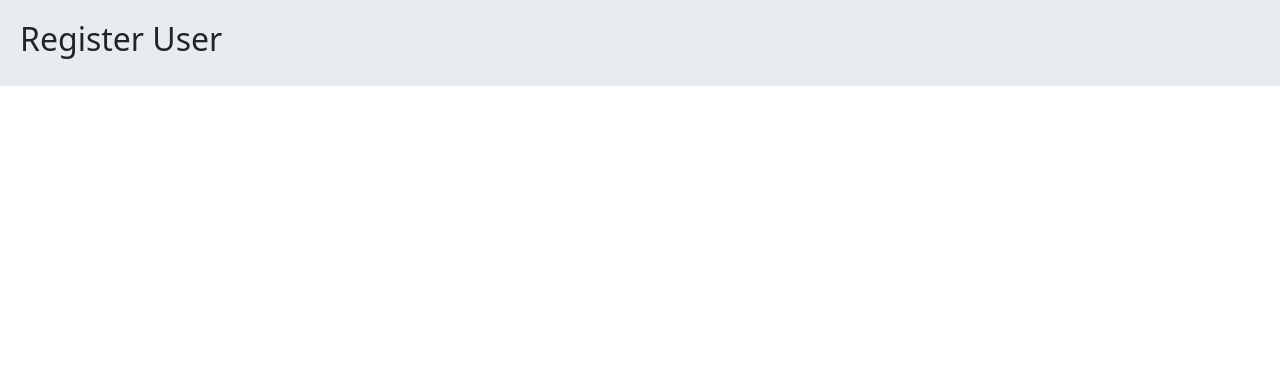
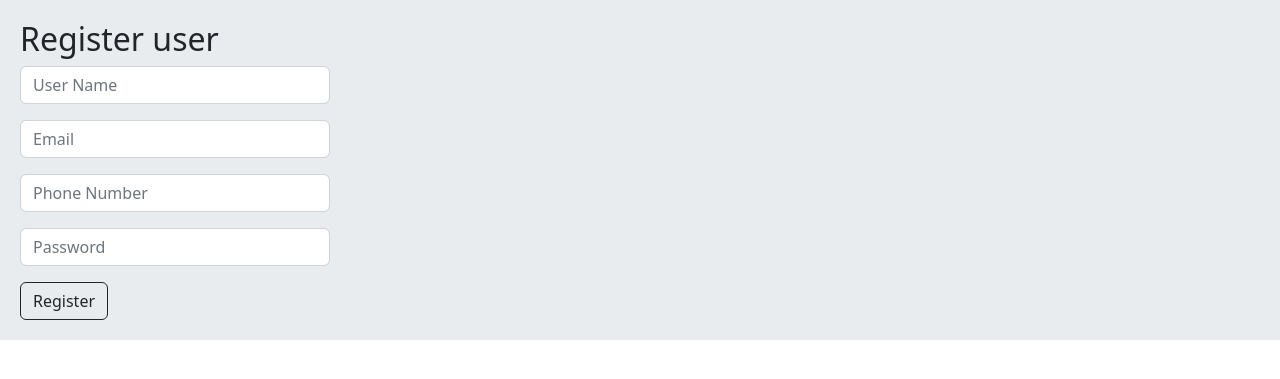
Before and after one commit to khodetitus/Django_Shopping, a Django app: template base/customers/templates/customers/register.html in a window 1280 px wide. Shown: the part 56-435 px from the top of the page. Run offline with Django 4.2, Linux system fonts and the light colour scheme; the template is opened without the code that fills it: values that come from a table or form of the project are taken from there, others are empty.

Commit message:
Watch_Shop | customers | forms-urls-views |modify file | khodetitus

```diff
--- /dev/null
+++ b/base/customers/forms.py
@@ -0,0 +1,30 @@
+from django import forms
+from .models import Customer
+
+
+class RegisterForm(forms.Form):
+    user_name = forms.CharField(label="",
+                                widget=forms.TextInput(attrs={"class": "form-control", "placeholder": "User Name"}))
+    email = forms.EmailField(label="", widget=forms.EmailInput(attrs={"class": "form-control", "placeholder": "Email"}))
+    phone_number = forms.CharField(label="", widget=forms.TextInput(
+        attrs={"class": "form-control", "placeholder": "Phone Number"}))
+    password = forms.CharField(label="",
+                               widget=forms.PasswordInput(attrs={"class": "form-control", "placeholder": "Password"}))
+
+    def clean_email(self):
+        email = self.cleaned_data["email"]
+        customer = Customer.objects.filter(email=email)
+        if customer.exists():
+            raise forms.ValidationError("This email is already registered")
+        return email
+
+    def clean_phone_number(self):
+        phone_number = self.cleaned_data["phone_number"]
+        customer = Customer.objects.filter(phone_number=phone_number)
+        if customer.exists():
+            raise forms.ValidationError("This phone number is already registered")
+        return phone_number
+
+# class LoginForm(forms.Form):
+#     email = forms.EmailField()
+#     password = forms.CharField()
--- a/base/customers/templates/customers/register.html
+++ b/base/customers/templates/customers/register.html
@@ -1,6 +1,12 @@
 {% extends "base.html" %}
 {% block content %}
     <h2>
-    Register User
+        Register user
     </h2>
+    <form action="" method="post" class="col-md-3">
+        {% csrf_token %}
+        {{ form.as_p }}
+        <input type="submit" value="Register" class="btn btn-outline-dark">
+    </form>
+
 {% endblock %}
--- a/base/customers/urls.py
+++ b/base/customers/urls.py
@@ -1,6 +1,7 @@
 from django.urls import path
 from .views import RegisterView, LoginView, LogoutView
 
+app_name = 'customers'
 urlpatterns = [
     path('register/', RegisterView.as_view(), name="register"),
     path('login/', LoginView.as_view(), name="login"),
```
Also changed, not shown: base/customers/views.py (+16 -2 lines).
